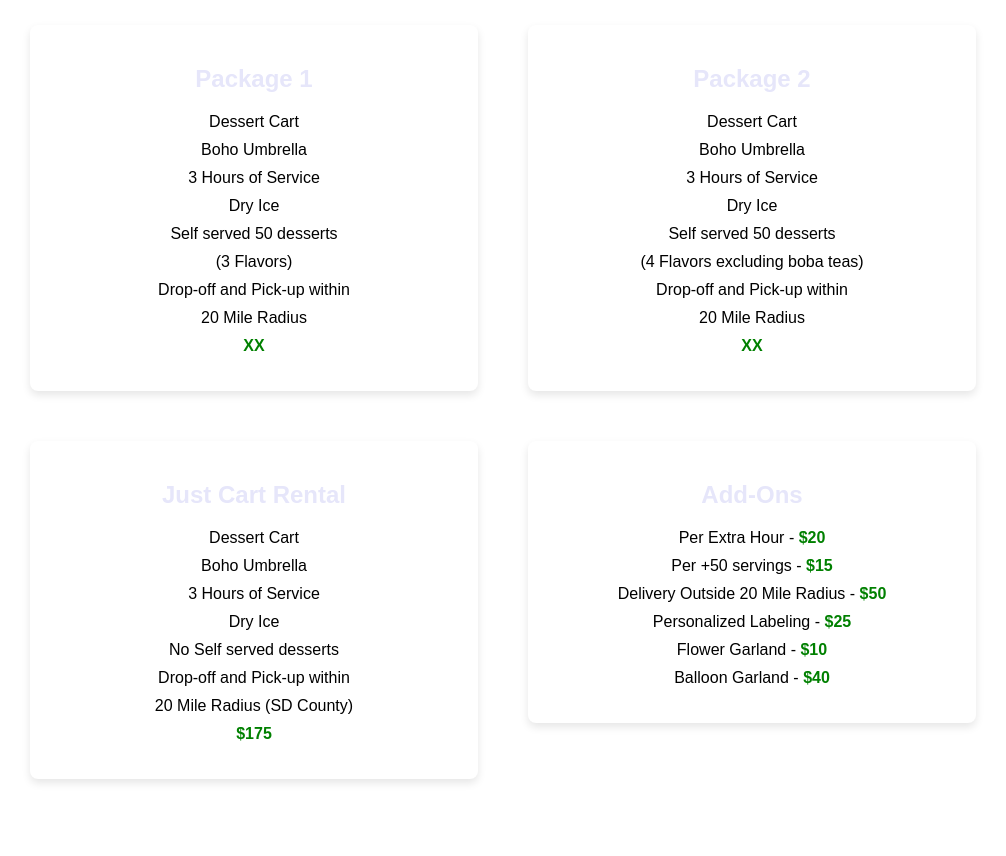
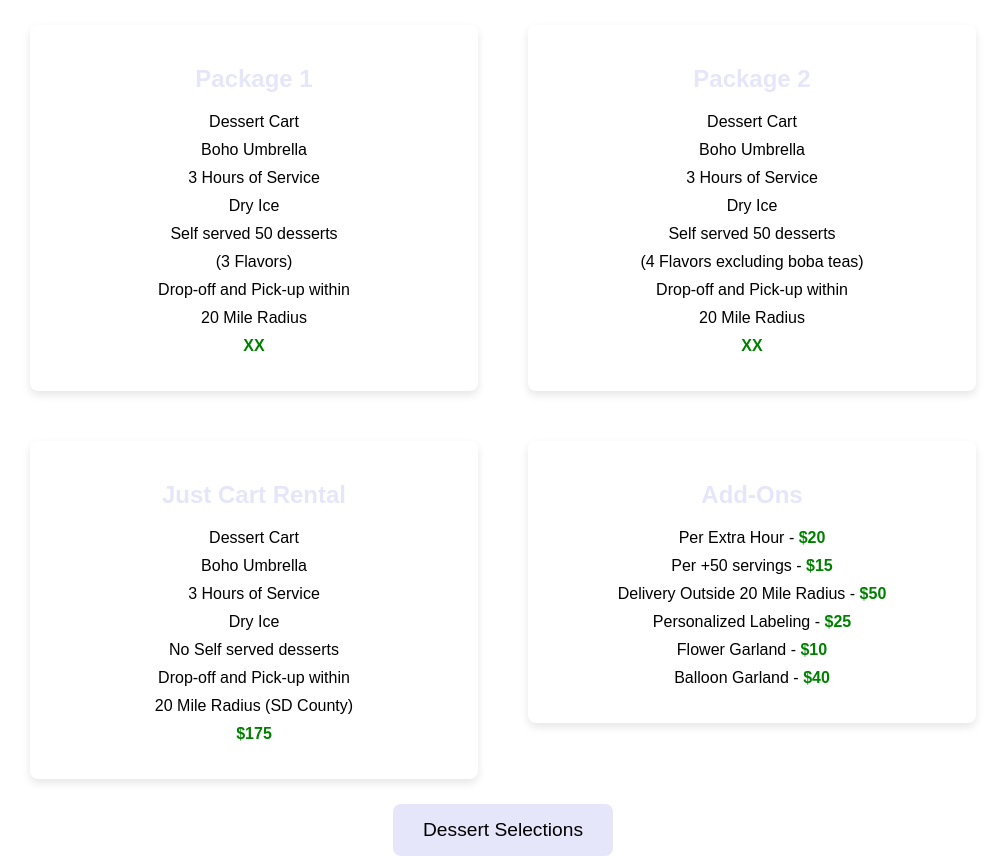
Before and after one commit to SixFourDev/sweetcartrental, a React (Create React App) app in the folder sweetcartrental/: page /packages in a window 1280 px wide. Shown: the whole page, without its empty margins (137-1143 px from the left). Before the commit the page ends 804 px from the top, so only its background shows below. Built offline with nearby package versions, Linux system fonts and the light colour scheme; the HTML template or start-up script is replaced by a standard one.

Commit message:
added dessert selections button on packages page

```diff
--- a/sweetcartrental/src/App.css
+++ b/sweetcartrental/src/App.css
@@ -108,6 +108,22 @@
   color: green;
 }
 
+.dessert-selections-container {
+  width: 100%;
+  text-align: center;
+}
+
+.selections-button {
+  display: inline-block;
+  padding: 15px 30px;
+  background-color: lavender;
+  color: black;
+  font-size: 1.2em;
+  text-decoration: none;
+  border: none;
+  border-radius: 8px;
+  cursor: pointer;
+}
 
 /* Responsive Design */
 
--- a/sweetcartrental/src/App.jsx
+++ b/sweetcartrental/src/App.jsx
@@ -2,6 +2,7 @@ import React from 'react';
 import { BrowserRouter as Router, Route, Routes } from 'react-router-dom';
 import LandingPage from './components/LandingPage';
 import PackagesPage from './components/PackagesPage';
+import DessertSelectionsPage from './components/DessertSelectionsPage'
 
 const App = () => {
   return (
@@ -9,6 +10,7 @@ const App = () => {
       <Routes>
         <Route path="/" element={<LandingPage />} />
         <Route path="/packages" element={<PackagesPage />} />
+        <Route path="/dessert-selections" component={DessertSelectionsPage} />
       </Routes>
     </Router>
   );
--- a/sweetcartrental/src/components/PackagesPage.jsx
+++ b/sweetcartrental/src/components/PackagesPage.jsx
@@ -1,4 +1,5 @@
 import React from 'react';
+import { Link } from 'react-router-dom';
 import '../App.css';
 
 const PackagesPage = () => {
@@ -65,6 +66,14 @@ const PackagesPage = () => {
           <li>Balloon Garland - <span className="price">$40</span></li>
         </ul>
       </div>
+
+      {/* Container for Dessert Selections */}
+      <div className="dessert-selections-container">
+        {/* Dessert Selections button */}
+        <Link to="/dessert-selections" className="selections-button">
+          Dessert Selections
+        </Link>
+      </div>
     </div>
   );
 };
```
Also changed, not shown: sweetcartrental/src/components/DessertSelectionsPage.jsx (added).
